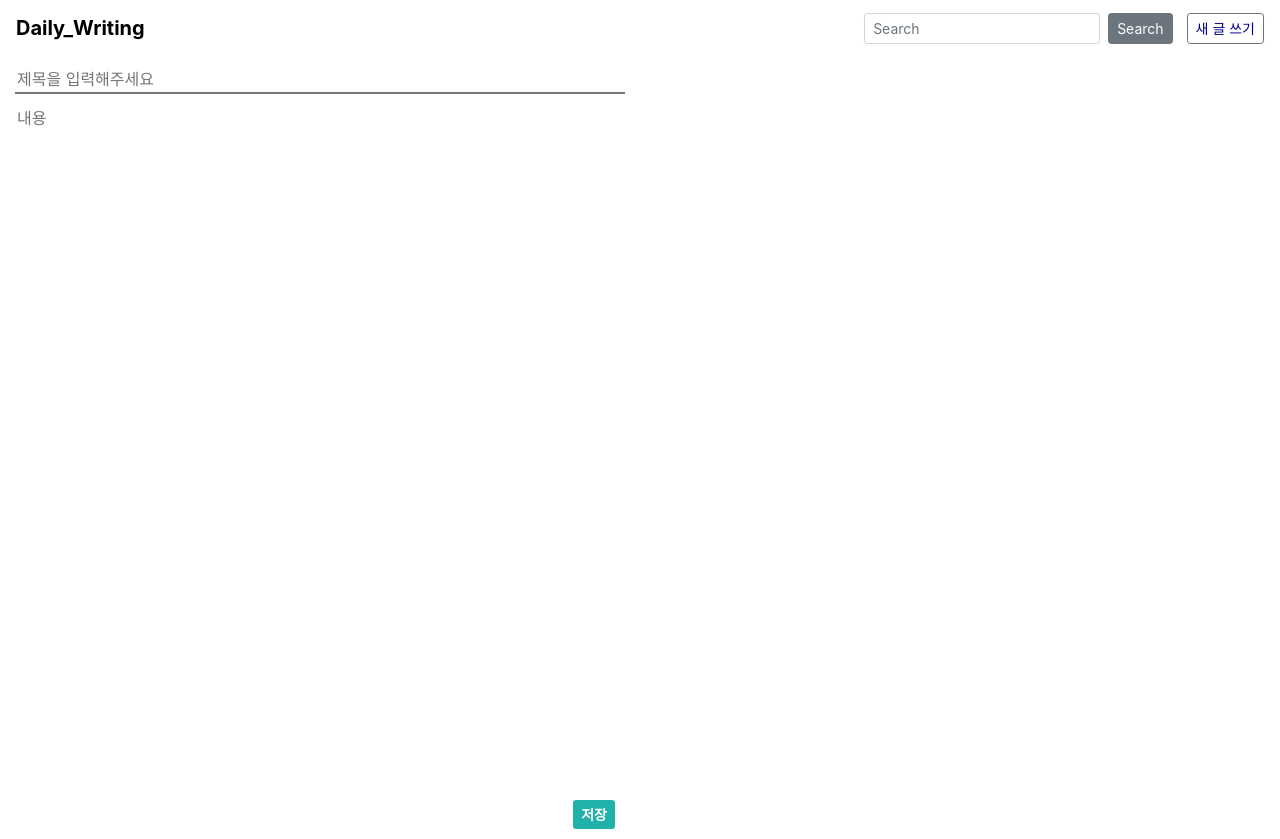
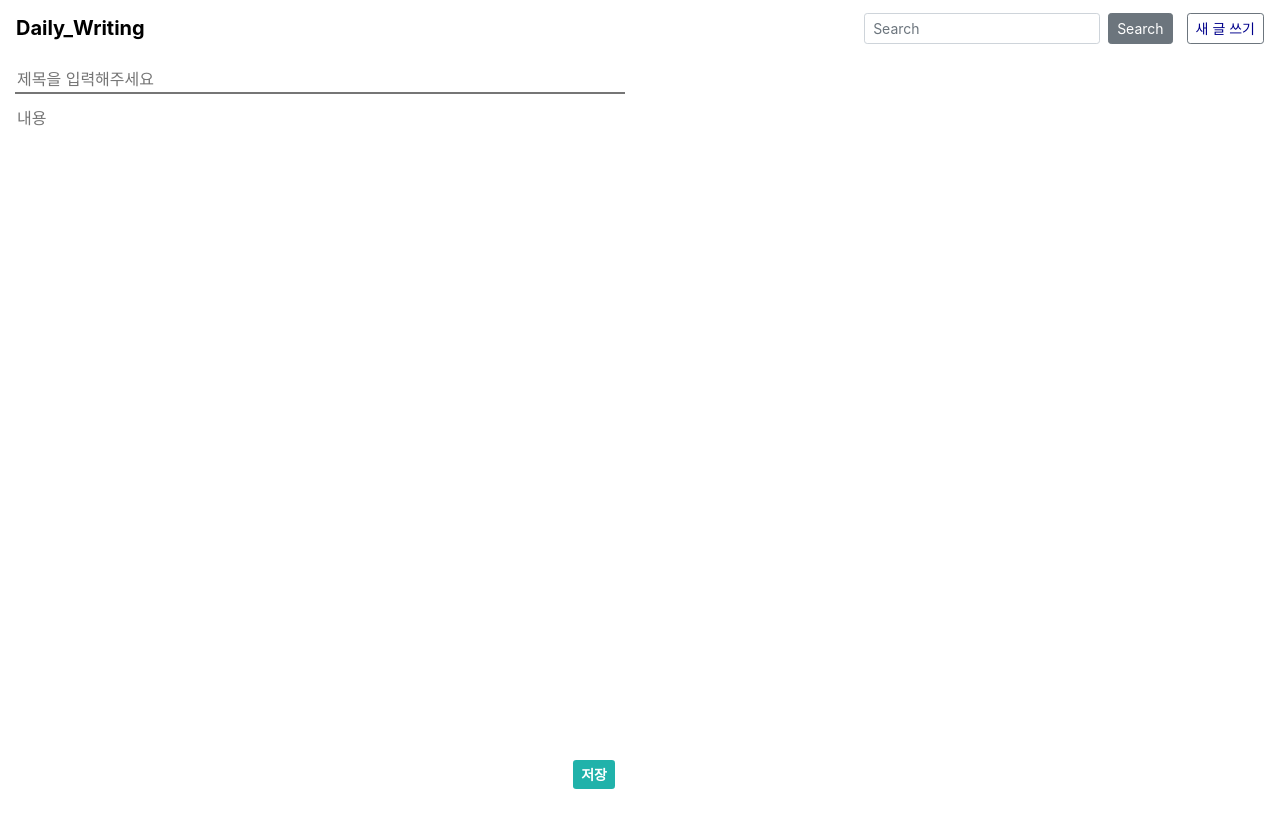
Before and after one commit to Jungsooooooo/Daily_Writing_Front, a Vue app: page /write in a window 1280 px wide. After the commit the page ends 800 px from the top, so only its background shows below. Built offline with nearby package versions, Linux system fonts and the light colour scheme.

Commit message:
글쓰기 화면 크기 조정

```diff
--- a/src/css/Write.css
+++ b/src/css/Write.css
@@ -20,7 +20,7 @@
   white-space: pre-wrap;
   overflow-wrap: break-word;
   width: 100%;
-  height: 85vh; /* 화면 높이의 100% */
+  height: 80vh; /* 화면 높이의 100% */
   resize: none; /* 사용자가 크기를 조절하지 못하도록 설정 */
 }
 
```
